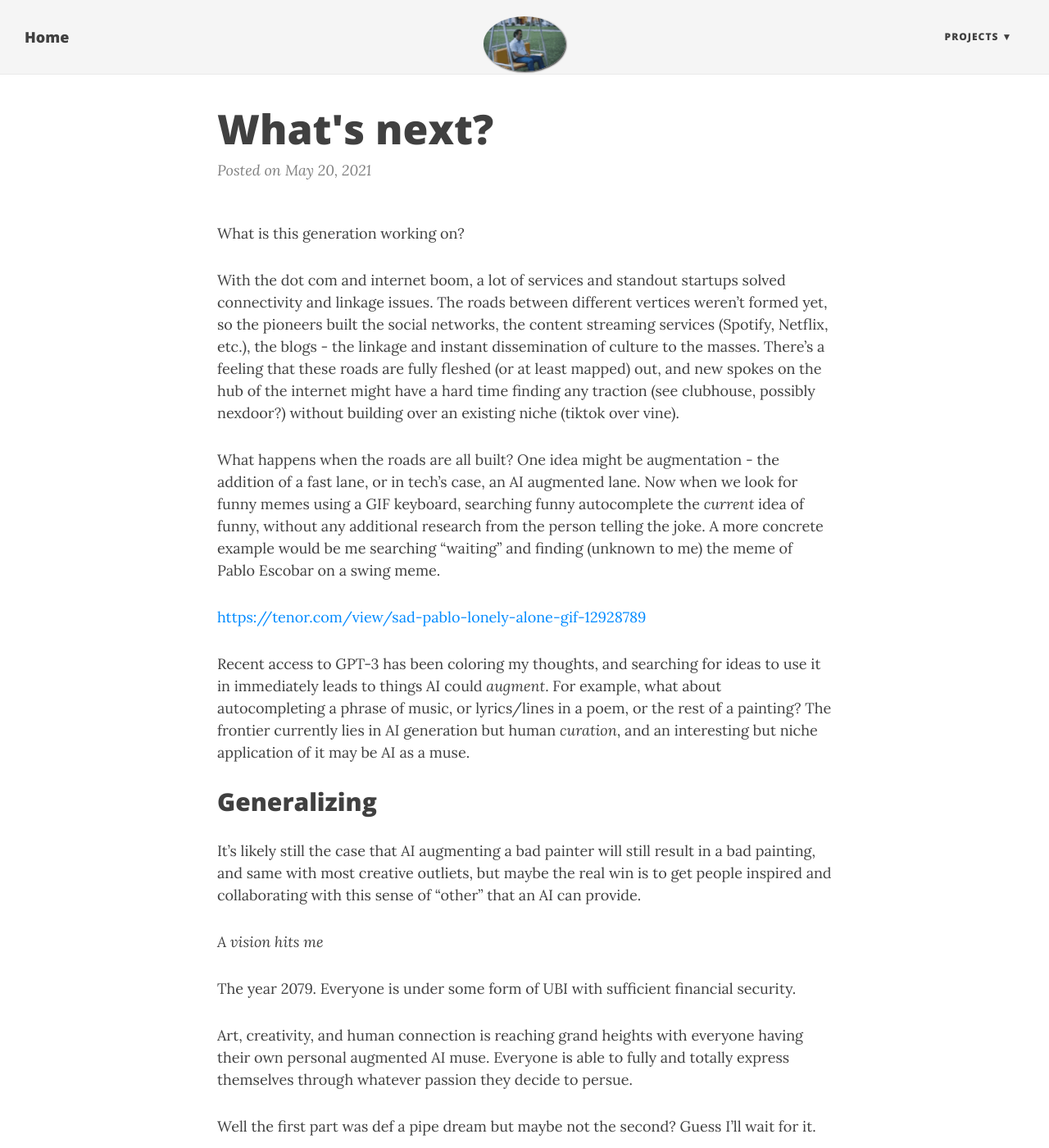
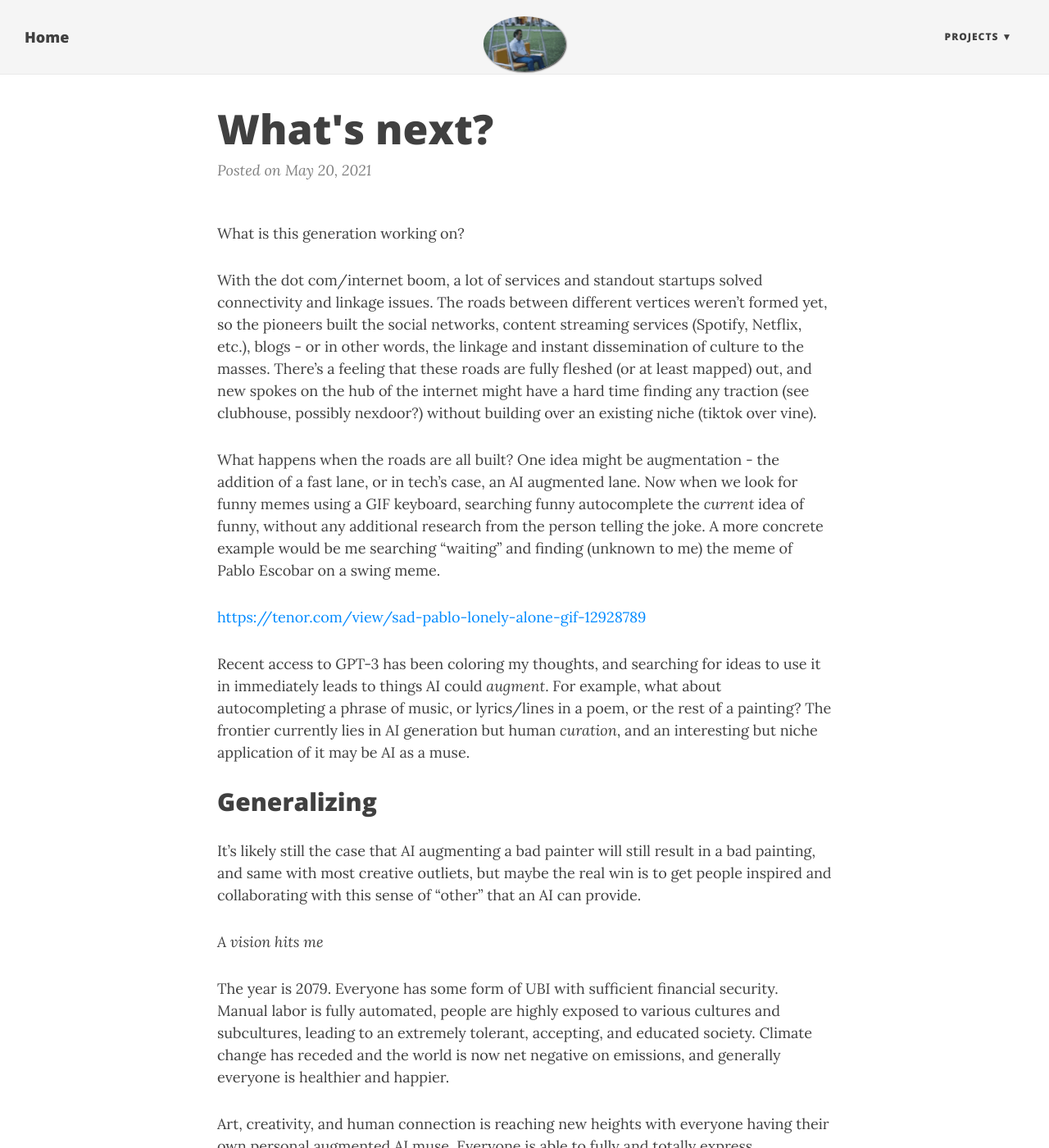
Before and after one commit to jliang117/jliang117.github.io, a Jekyll site: the page built from _posts/2021-05-20-whatsnext.md, in a window 1280 px wide and 1400 px high. Shown: the whole window at 82% size. Built offline with Jekyll 4.4.1, drawn with Linux system fonts in a browser that asks for light colours; nearby versions of some CDN libraries; some of the changed text lies outside the part shown.

Commit message:
rereading fixes

```diff
--- a/_posts/2021-05-20-whatsnext.md
+++ b/_posts/2021-05-20-whatsnext.md
@@ -7,7 +7,7 @@ image: /img/pablo.gif
 
 What is this generation working on?
 
-With the dot com and internet boom, a lot of services and standout startups solved connectivity and linkage issues. The roads between different vertices weren't formed yet, so the pioneers built the social networks, the content streaming services (Spotify, Netflix, etc.), the blogs - the linkage and instant dissemination of culture to the masses. There's a feeling that these roads are fully fleshed (or at least mapped) out, and new spokes on the hub of the internet might have a hard time finding any traction (see clubhouse, possibly nexdoor?) without building over an existing niche (tiktok over vine).
+With the dot com/internet boom, a lot of services and standout startups solved connectivity and linkage issues. The roads between different vertices weren't formed yet, so the pioneers built the social networks, content streaming services (Spotify, Netflix, etc.), blogs - or in other words, the linkage and instant dissemination of culture to the masses. There's a feeling that these roads are fully fleshed (or at least mapped) out, and new spokes on the hub of the internet might have a hard time finding any traction (see clubhouse, possibly nexdoor?) without building over an existing niche (tiktok over vine).
 
 What happens when the roads are all built? One idea might be augmentation - the addition of a fast lane, or in tech's case, an AI augmented lane. Now when we look for funny memes using a GIF keyboard, searching funny autocomplete the *current* idea of funny, without any additional research from the person telling the joke. A more concrete example would be me searching "waiting" and finding (unknown to me) the meme of Pablo Escobar on a swing meme.
 
@@ -21,8 +21,8 @@ It's likely still the case that AI augmenting a bad painter will still result in
 
 *A vision hits me*
 
-The year 2079. Everyone is under some form of UBI with sufficient financial security.
+The year is 2079. Everyone has some form of UBI with sufficient financial security. Manual labor is fully automated, people are highly exposed to various cultures and subcultures, leading to an extremely tolerant, accepting, and educated society. Climate change has receded and the world is now net negative on emissions, and generally everyone is healthier and happier.
 
-Art, creativity, and human connection is reaching grand heights with everyone having their own personal augmented AI muse. Everyone is able to fully and totally express themselves through whatever passion they decide to persue.
+Art, creativity, and human connection is reaching new heights with everyone having their own personal augmented AI muse. Everyone is able to fully and totally express themselves through whatever passion they decide to persue. Collabs are at an all time high, with fully AI muse collabs as an emerging genre of music.
 
 Well the first part was def a pipe dream but maybe not the second? Guess I'll wait for it.
```
